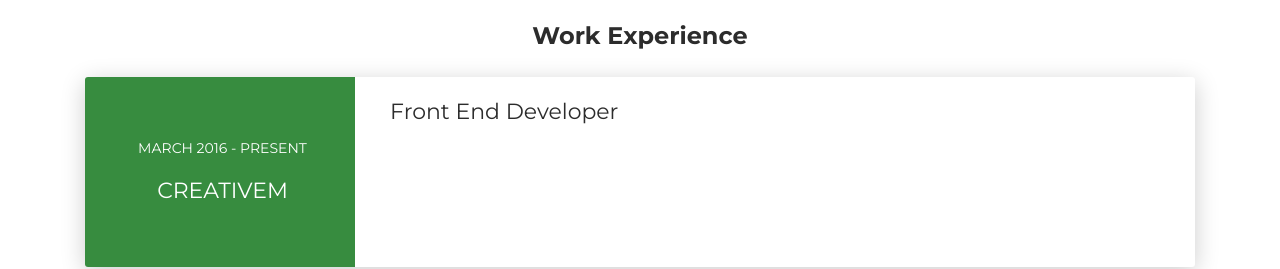
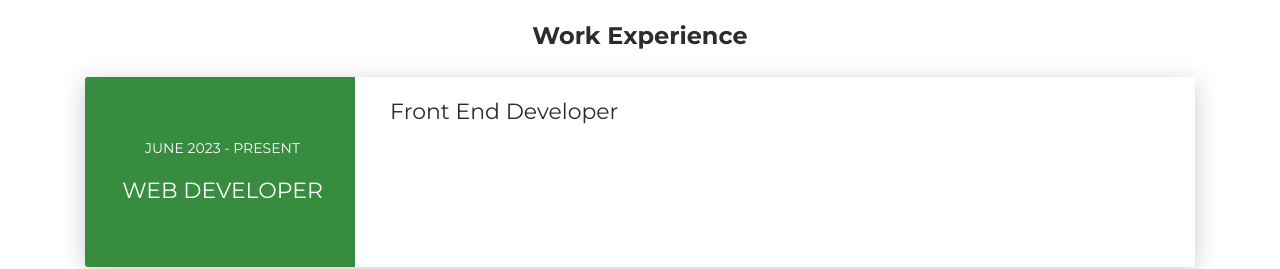
Before and after one commit to mariabel92/PORTFOLIO, a plain HTML site: page index.html in a window 1280 px wide. Shown: the part 2420-2689 px from the top of the page. Drawn offline with Linux system fonts and the light colour scheme.

Commit message:
Update index.html

```diff
--- a/index.html
+++ b/index.html
@@ -297,8 +297,8 @@
       <div class="row">
         <div class="col-md-3 bg-primary" data-aos="fade-right" data-aos-offset="50" data-aos-duration="500">
           <div class="card-body cc-experience-header">
-            <p>March 2016 - Present</p>
-            <div class="h5">CreativeM</div>
+            <p>june 2023 - Present</p>
+            <div class="h5">Web Developer</div>
           </div>
         </div>
         <div class="col-md-9" data-aos="fade-left" data-aos-offset="50" data-aos-duration="500">
```
